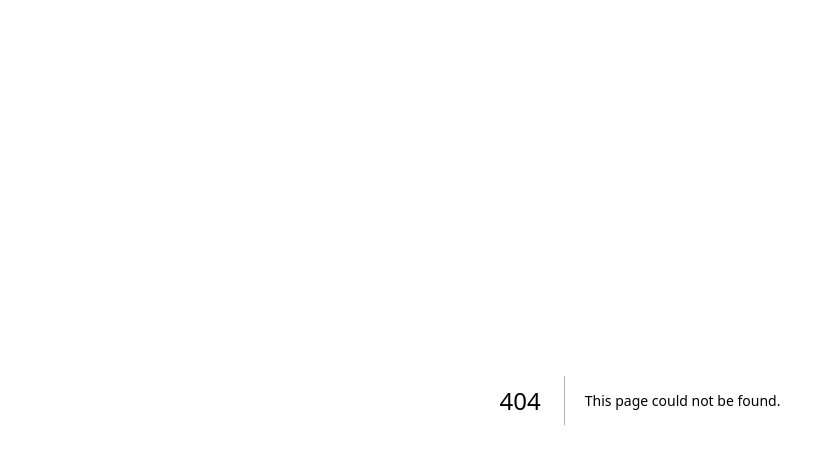
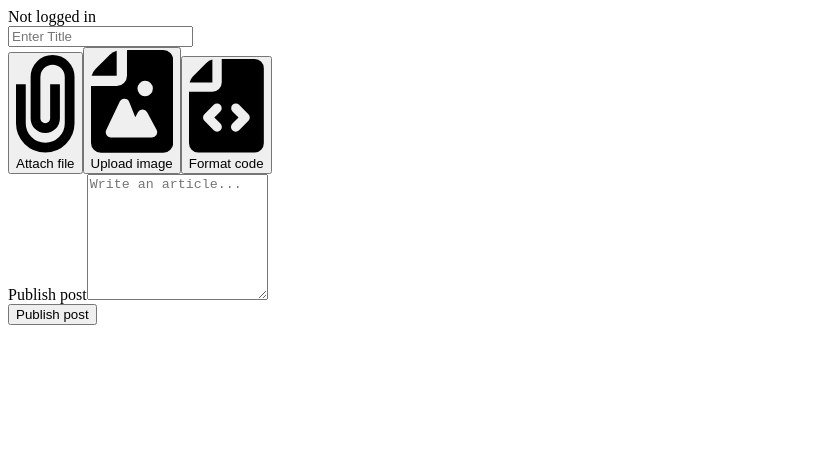
Before and after one commit to ice-weasel/blogsite, a Next.js app: page /createpage in a window 1280 px wide. Before the commit this address had no page. Shown: the top 464 px of the page, without its empty margins (0-835 px from the left). Built offline with nearby package versions, Linux system fonts and the light colour scheme; no server answers.

Commit message:
update: create-blog-page

```diff
--- a/package.json
+++ b/package.json
@@ -10,11 +10,13 @@
   },
   "dependencies": {
     "@material-tailwind/react": "^2.1.4",
+    "@types/firebase": "^3.2.1",
     "firebase": "^10.5.2",
     "gsap": "^3.12.2",
     "next": "13.5.5",
     "react": "^18",
     "react-dom": "^18",
+    "react-firebase-hooks": "^5.1.1",
     "tailwind-scrollbar-hide": "^1.1.7"
   },
   "devDependencies": {
--- a/pages/Home.tsx
+++ b/pages/Home.tsx
@@ -1,6 +1,5 @@
 "use client";
 import React, { useState } from "react";
-import dynamic from "next/dynamic";
 import { Inter, Raleway, Roboto, Roboto_Serif } from "next/font/google";
 import EventType from "../src/components/Eventbutton";
 import StatusButton from "../src/components/Statusbutton";
--- /dev/null
+++ b/pages/createpage.tsx
@@ -0,0 +1,197 @@
+import React, { useState, useEffect } from "react";
+import { getFirestore, doc, setDoc, collection, CollectionReference, DocumentData } from "firebase/firestore";
+import { useAuthState } from "react-firebase-hooks/auth";
+import { auth } from "@/app/firebase";
+import "tailwindcss/tailwind.css";
+
+import app from "@/app/firebase";
+
+export default function CreatePage() {
+  const [formData, setFormData] = useState({
+    title: "",
+    content: "",
+    imageSrc: "",
+  });
+
+  const [user, loading] = useAuthState(auth);
+
+  const [isButtonDisabled, setIsButtonDisabled] = useState(true);
+
+  const handleChange = (
+    e: React.ChangeEvent<HTMLInputElement | HTMLTextAreaElement>
+  ) => {
+    const { name, value } = e.target;
+    setFormData((prevData) => ({
+      ...prevData,
+      [name]: value,
+    }));
+    updateButtonStatus();
+  };
+  const updateButtonStatus = () => {
+    const { title, content } = formData;
+    setIsButtonDisabled(!title || !content);
+  };
+
+  const handleSubmit = async (e: React.FormEvent<HTMLFormElement>) => {
+    e.preventDefault();
+
+    if (user) {
+      try {
+        const db = getFirestore(app);
+
+
+        const postsCollectionRef = collection(db,'users',user.uid,'posts'); // Subcollection
+
+        // Use setDoc once for the specific document reference
+        await addDoc(postsCollectionRef, formData, { merge: true });
+
+        setFormData({
+          title: "",
+          content: "",
+          imageSrc: "",
+        });
+
+        console.log("Post created and saved in Firestore");
+      } catch (error) {
+        console.error("Error creating post:", error);
+      }
+    } else {
+      console.error("User is not logged in.");
+    }
+  };
+
+  return (
+    <main className="min-h-screen flex flex-col">
+      <div className="ml-auto">
+        {user ? (
+          <>
+            <span className="text-black gap-4">
+              Current logged in user: {user.email}
+            </span>
+            <button
+              type="button"
+              onClick={() => {
+                window.location.href = "/Home";
+              }}
+              className="inline-flex items-center px-5 py-2.5 text-sm font-medium text-center text-white bg-blue-700 rounded-lg focus:ring-4 focus:ring-blue-200 dark:focus:ring-blue-900 hover:bg-blue-800"
+            >
+              Sign out
+            </button>
+          </>
+        ) : (
+          <span>Not logged in</span>
+        )}
+      </div>
+      <div className="flex flex-col  ">
+        <form
+          className="p-14 text-black"
+          action="#"
+          method="POST"
+          onSubmit={handleSubmit}
+        >
+          <div className="relative z-0 w-full mb-6 group">
+            <input
+              name="title"
+              id="title"
+              value={formData.title}
+              onChange={handleChange}
+              className="block py-2.5 px-0 w-full text-sm text-black bg-transparent border-0 border-b-3 border-gray-300 appearance-none dark:text-black dark:border-gray-600 dark:focus:border-blue-500 focus:outline-none focus:ring-0 focus:border-blue-600 peer"
+              placeholder="Enter Title "
+              required
+            />
+            <label
+              htmlFor="title"
+              className="peer-focus:font-medium absolute text-sm text-gray-500 dark:text-black duration-300 transform -translate-y-6 scale-75 top-3 -z-10 origin-[0] peer-focus:left-0 peer-focus:text-blue-600 peer-focus:dark:text-blue-500 peer-placeholder-shown:scale-100 peer-placeholder-shown:translate-y-0 peer-focus:scale-75 peer-focus:-translate-y-6"
+            ></label>
+          </div>
+
+          <div className=" mb-4 border border-gray-200 rounded-lg bg-gray-50 dark:bg-gray-700 dark:border-gray-600">
+            <div className="flex items-center justify-between px-3 py-2 border-b dark:border-gray-600">
+              <div className="flex flex-wrap items-center divide-gray-200 sm:divide-x dark:divide-gray-600">
+                <div className="flex items-center  space-x-1 sm:pr-4">
+                  <button
+                    type="button"
+                    className="p-2 text-gray-500 rounded cursor-pointer hover:text-gray-900 hover:bg-gray-100 dark:text-gray-400 dark:hover:text-white dark:hover:bg-gray-600"
+                  >
+                    <svg
+                      className="w-4 h-4"
+                      aria-hidden="true"
+                      xmlns="http://www.w3.org/2000/svg"
+                      fill="none"
+                      viewBox="0 0 12 20"
+                    >
+                      <path
+                        stroke="currentColor"
+                        stroke-linejoin="round"
+                        strokeWidth="2"
+                        d="M1 6v8a5 5 0 1 0 10 0V4.5a3.5 3.5 0 1 0-7 0V13a2 2 0 0 0 4 0V6"
+                      />
+                    </svg>
+                    <span className="sr-only">Attach file</span>
+                  </button>
+
+                  <button
+                    type="button"
+                    className="p-2 text-gray-500 rounded cursor-pointer hover:text-gray-900 hover:bg-gray-100 dark:text-gray-400 dark:hover:text-white dark:hover:bg-gray-600"
+                  >
+                    <svg
+                      className="w-4 h-4"
+                      aria-hidden="true"
+                      xmlns="http://www.w3.org/2000/svg"
+                      fill="currentColor"
+                      viewBox="0 0 16 20"
+                    >
+                      <path d="M14.066 0H7v5a2 2 0 0 1-2 2H0v11a1.97 1.97 0 0 0 1.934 2h12.132A1.97 1.97 0 0 0 16 18V2a1.97 1.97 0 0 0-1.934-2ZM10.5 6a1.5 1.5 0 1 1 0 2.999A1.5 1.5 0 0 1 10.5 6Zm2.221 10.515a1 1 0 0 1-.858.485h-8a1 1 0 0 1-.9-1.43L5.6 10.039a.978.978 0 0 1 .936-.57 1 1 0 0 1 .9.632l1.181 2.981.541-1a.945.945 0 0 1 .883-.522 1 1 0 0 1 .879.529l1.832 3.438a1 1 0 0 1-.031.988Z" />
+                      <path d="M5 5V.13a2.96 2.96 0 0 0-1.293.749L.879 3.707A2.98 2.98 0 0 0 .13 5H5Z" />
+                    </svg>
+                    <span className="sr-only">Upload image</span>
+                  </button>
+                  <button
+                    type="button"
+                    className="p-2 text-gray-500 rounded cursor-pointer hover:text-gray-900 hover:bg-gray-100 dark:text-gray-400 dark:hover:text-white dark:hover:bg-gray-600"
+                  >
+                    <svg
+                      className="w-4 h-4"
+                      aria-hidden="true"
+                      xmlns="http://www.w3.org/2000/svg"
+                      fill="currentColor"
+                      viewBox="0 0 16 20"
+                    >
+                      <path d="M5 5V.13a2.96 2.96 0 0 0-1.293.749L.879 3.707A2.96 2.96 0 0 0 .13 5H5Z" />
+                      <path d="M14.067 0H7v5a2 2 0 0 1-2 2H0v11a1.969 1.969 0 0 0 1.933 2h12.134A1.97 1.97 0 0 0 16 18V2a1.97 1.97 0 0 0-1.933-2ZM6.709 13.809a1 1 0 1 1-1.418 1.409l-2-2.013a1 1 0 0 1 0-1.412l2-2a1 1 0 0 1 1.414 1.414L5.412 12.5l1.297 1.309Zm6-.6-2 2.013a1 1 0 1 1-1.418-1.409l1.3-1.307-1.295-1.295a1 1 0 0 1 1.414-1.414l2 2a1 1 0 0 1-.001 1.408v.004Z" />
+                    </svg>
+                    <span className="sr-only">Format code</span>
+                  </button>
+                </div>
+              </div>
+            </div>
+            <div className="px-4 py-2 bg-white rounded-b-lg dark:bg-gray-800">
+              <label htmlFor="editor" className="sr-only">
+                Publish post
+              </label>
+              <textarea
+                id="content"
+                name="content"
+                rows={8}
+                className="block w-full px-0 text-sm text-gray-800 bg-white border-0 dark:bg-gray-800 focus:ring-0 dark:text-white dark:placeholder-gray-400"
+                placeholder="Write an article..."
+                value={formData.content}
+                onChange={handleChange}
+                required
+              ></textarea>
+            </div>
+          </div>
+          <button
+            type="submit"
+            className="inline-flex items-center px-5 py-2.5 text-sm font-medium text-center text-white bg-blue-700 rounded-lg focus:ring-4 focus:ring-blue-200 dark:focus:ring-blue-900 hover:bg-blue-800"
+          >
+            Publish post
+          </button>
+        </form>
+      </div>
+    </main>
+  );
+}
+function addDoc(postsCollectionRef: CollectionReference<DocumentData, DocumentData>, formData: { title: string; content: string; imageSrc: string; }, arg2: { merge: boolean; }) {
+  throw new Error("Function not implemented.");
+}
--- a/pages/login.tsx
+++ b/pages/login.tsx
@@ -38,7 +38,7 @@ export default function Login() {
       const auth = getAuth(app);
       await signInWithEmailAndPassword(auth, email, password);
       setError(null);
-      window.location.href = "/Home";
+      window.location.href = "/createpage";
     } catch (error) {
       if (error instanceof FirebaseError) {
         // The error variable is now of type FirebaseError
--- a/src/app/firebase.ts
+++ b/src/app/firebase.ts
@@ -1,6 +1,7 @@
 
 import { initializeApp } from "firebase/app";
 import { getAuth } from "firebase/auth";
+import { getFirestore } from "firebase/firestore";
 import { getStorage } from 'firebase/storage';
 
 const firebaseConfig = {
@@ -16,4 +17,5 @@ const firebaseConfig = {
 // Initialize Firebase
 const app = initializeApp(firebaseConfig);
 export const auth = getAuth(app);
+export const db = getFirestore(app);
 export default app;
--- a/src/components/Navbar.tsx
+++ b/src/components/Navbar.tsx
@@ -1,6 +1,8 @@
 import { Raleway } from "next/font/google";
 import SearchBar from "./Searchbar";
 import Link from "next/link";
+import { useAuthState } from "react-firebase-hooks/auth";
+import { auth } from "@/app/firebase";
 
 const raleway = Raleway({
   subsets: ["latin"],
@@ -13,28 +15,31 @@ export default function Navbar() {
     color: "black",
   };
 
+  const [user, loading] = useAuthState(auth);
+
   return (
     <main className="font-raleway" style={mainStyle}>
       <nav className="items-center flex flex-col md:flex-row  border-blue-900 dark:bg-white">
         <div className="p-7 justify-start">
-          <Link href="/page">
+          <Link href="/">
             <span className="text-5xl self-start whitespace-nowrap hover:text-red-500 transition-colors duration-500">
-
               BlogSite
             </span>
           </Link>
         </div>
         <div className="flex-grow ">
-          {" "}
-          {/* Use 'flex-grow' class to fill available space */}
-          <SearchBar content={[]} onSearchResults={function (results: number[]): void {
+          <SearchBar
+            content={[]}
+            onSearchResults={function (results: number[]): void {
               throw new Error("Function not implemented.");
-          } } />
+            }}
+          />
         </div>
-        <Link
-          href="#_"
-          className="relative inline-flex mr-5  px-6 py-3 overflow-hidden font-medium transition-all bg-red-500 rounded-xl group"
-        >
+        {user ? (
+          <>
+            <span>{user.email}</span>
+            <Link href="/createpage"
+               className="relative inline-flex mr-5  px-6 py-3 overflow-hidden font-medium transition-all bg-red-500 rounded-xl group">
                 <span className="absolute top-0 right-0 inline-block w-4 h-4 transition-all duration-500 ease-in-out bg-red-700 rounded group-hover:-mr-4 group-hover:-mt-4">
                   <span className="absolute top-0 right-0 w-5 h-5 rotate-45 translate-x-1/2 -translate-y-1/2 bg-white"></span>
                 </span>
@@ -43,6 +48,13 @@ export default function Navbar() {
                   Create
                 </span>
             </Link>
+          </>
+        ) : (
+          <Link href="/login">
+          Login
+        </Link>
+        )
+        }
       </nav>
     </main>
   );
--- a/tailwind.config.ts
+++ b/tailwind.config.ts
@@ -6,6 +6,7 @@ const config: Config = {
     './src/components/**/*.{js,ts,jsx,tsx,mdx}',
     './src/app/**/*.{js,ts,jsx,tsx,mdx}',
     '././pages/**/*.tsx',
+
   ],
   theme: {
     extend: {
```
Also changed, not shown: pages/Signup.tsx (+18 -12 lines), 1 other file (tests, documents, lock files or other folders). Lines whose indentation alone changed are shown as unchanged.
